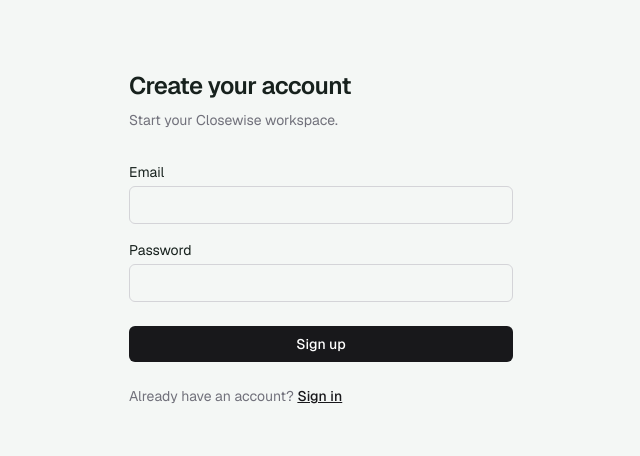
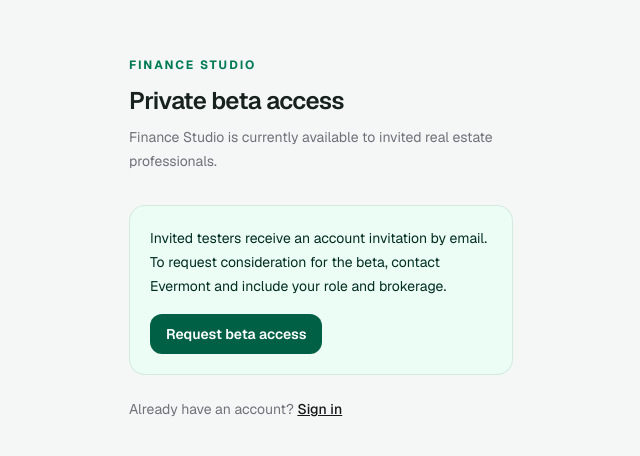
Before and after one commit to evermontRE/Closewise, a Next.js app: page /sign-up in a window 1280 px wide. Shown: the part 162-618 px from the top of the page, without its empty margins (319-959 px from the left). Built offline with nearby package versions, Linux system fonts and the light colour scheme.

Commit message:
test: add private beta release gates

```diff
--- a/package.json
+++ b/package.json
@@ -7,6 +7,7 @@
     "build": "next build",
     "start": "next start",
     "lint": "eslint",
+    "test:smoke": "node scripts/smoke-test.mjs",
     "test": "node --test --experimental-strip-types src/domain/*.test.ts src/features/**/*.test.ts"
   },
   "dependencies": {
--- /dev/null
+++ b/scripts/smoke-test.mjs
@@ -0,0 +1,39 @@
+import { spawn } from "node:child_process";
+import assert from "node:assert/strict";
+
+const port = 3210;
+const origin = `http://127.0.0.1:${port}`;
+const server = spawn(process.execPath, ["node_modules/next/dist/bin/next", "start", "-H", "127.0.0.1", "-p", String(port)], {
+  env: { ...process.env, NEXT_PUBLIC_SUPABASE_URL: process.env.NEXT_PUBLIC_SUPABASE_URL ?? "https://example.supabase.co", NEXT_PUBLIC_SUPABASE_ANON_KEY: process.env.NEXT_PUBLIC_SUPABASE_ANON_KEY ?? "build-placeholder", NEXT_PUBLIC_SITE_URL: origin, NEXT_PUBLIC_REGISTRATION_MODE: "beta" },
+  stdio: ["ignore", "pipe", "pipe"],
+});
+let serverOutput = "";
+server.stdout.on("data", (chunk) => { serverOutput += chunk.toString(); });
+server.stderr.on("data", (chunk) => { serverOutput += chunk.toString(); });
+
+async function waitForServer() {
+  for (let attempt = 0; attempt < 40; attempt += 1) {
+    try { const response = await fetch(`${origin}/api/health/live`, { signal: AbortSignal.timeout(1_000) }); if (response.ok) return; } catch {}
+    await new Promise((resolve) => setTimeout(resolve, 250));
+  }
+  throw new Error(`Finance Studio did not become ready for smoke testing.\n${serverOutput}`);
+}
+
+try {
+  await waitForServer();
+  const routes = [["/", "Run your real estate business"], ["/pricing", "Plans for every stage"], ["/privacy", "Privacy Policy"], ["/security", "Financial organization requires"], ["/terms", "Terms of Use"], ["/sign-in", "Sign in"], ["/sign-up", "Private beta access"]];
+  for (const [path, expected] of routes) {
+    const response = await fetch(`${origin}${path}`, { signal: AbortSignal.timeout(5_000) });
+    assert.equal(response.status, 200, `${path} should load`);
+    const html = await response.text();
+    assert.match(html, new RegExp(expected, "i"), `${path} should contain its primary content`);
+    assert.ok(html.includes("<main") || html.includes("<h1"), `${path} should expose a primary landmark or heading`);
+    assert.equal(response.headers.get("x-content-type-options"), "nosniff", `${path} should retain security headers`);
+    assert.ok(response.headers.get("content-security-policy"), `${path} should include CSP`);
+  }
+  const dashboard = await fetch(`${origin}/dashboard`, { redirect: "manual", signal: AbortSignal.timeout(5_000) });
+  assert.ok([302, 307, 308].includes(dashboard.status), "anonymous dashboard access should redirect");
+  console.log("Smoke test passed: public routes, legal pages, beta gate, security headers, and authentication redirect.");
+} finally {
+  server.kill("SIGTERM");
+}
--- a/src/app/dashboard/dashboard-shell.tsx
+++ b/src/app/dashboard/dashboard-shell.tsx
@@ -68,7 +68,7 @@
           <Link href={workspace ? `/dashboard/billing?workspace=${workspace.id}` : "/dashboard/billing"} className="rounded-full border border-emerald-800/20 bg-white px-4 py-2 text-xs font-semibold text-emerald-900 shadow-sm">View plan</Link>
         </header>
         <main className="dashboard-main">{children}</main>
-        <footer className="dashboard-footer"><span>Finance Studio v1.0 © 2026 Evermont Realty Partners LLC.</span><span className="flex gap-4"><Link href="/privacy">Privacy</Link><Link href="/security">Security</Link></span></footer>
+        <footer className="dashboard-footer"><span>Finance Studio v1.0 © 2026 Evermont Realty Partners LLC.</span><span className="flex gap-4"><Link href="/terms">Terms</Link><Link href="/privacy">Privacy</Link><Link href="/security">Security</Link></span></footer>
       </div>
     </div>
   );
--- a/src/app/sign-in/page.tsx
+++ b/src/app/sign-in/page.tsx
@@ -30,7 +30,7 @@
     <div className="flex flex-1 items-center justify-center px-6 py-24">
       <div className="w-full max-w-sm">
         <h1 className="text-2xl font-semibold tracking-tight">Sign in</h1>
-        <p className="mt-2 text-sm text-zinc-500">Welcome back to Closewise.</p>
+        <p className="mt-2 text-sm text-zinc-500">Welcome back to Finance Studio.</p>
 
         <form onSubmit={handleSubmit} className="mt-8 flex flex-col gap-4">
           <label className="flex flex-col gap-1 text-sm">
@@ -64,10 +64,7 @@
         </form>
 
         <p className="mt-6 text-sm text-zinc-500">
-          Don&apos;t have an account?{" "}
-          <Link href="/sign-up" className="font-medium text-zinc-900 underline">
-            Sign up
-          </Link>
+          Need access?{" "}<Link href="/sign-up" className="font-medium text-zinc-900 underline">View registration status</Link>
         </p>
       </div>
     </div>
--- a/src/app/sign-up/page.tsx
+++ b/src/app/sign-up/page.tsx
@@ -3,8 +3,10 @@
 import { useState } from "react";
 import Link from "next/link";
 import { createClient } from "@/lib/supabase/client";
+import { registrationCopy, registrationMode } from "@/lib/registration";
 
 export default function SignUpPage() {
+  const copy = registrationCopy(registrationMode());
   const [email, setEmail] = useState("");
   const [password, setPassword] = useState("");
   const [status, setStatus] = useState<"idle" | "loading" | "sent" | "error">("idle");
@@ -31,10 +33,11 @@
   return (
     <div className="flex flex-1 items-center justify-center px-6 py-24">
       <div className="w-full max-w-sm">
-        <h1 className="text-2xl font-semibold tracking-tight">Create your account</h1>
-        <p className="mt-2 text-sm text-zinc-500">Start your Closewise workspace.</p>
+        <p className="text-xs font-bold uppercase tracking-[0.16em] text-emerald-700">Finance Studio</p>
+        <h1 className="mt-3 text-2xl font-semibold tracking-tight">{copy.heading}</h1>
+        <p className="mt-2 text-sm leading-6 text-zinc-500">{copy.description}</p>
 
-        <form onSubmit={handleSubmit} className="mt-8 flex flex-col gap-4">
+        {copy.canRegister ? <form onSubmit={handleSubmit} className="mt-8 flex flex-col gap-4">
           <label className="flex flex-col gap-1 text-sm">
             Email
             <input
@@ -66,7 +69,7 @@
           {message && (
             <p className={`text-sm ${status === "error" ? "text-red-600" : "text-emerald-600"}`}>{message}</p>
           )}
-        </form>
+        </form> : <div className="mt-8 rounded-2xl border border-emerald-900/10 bg-emerald-50 p-5"><p className="text-sm leading-6 text-emerald-950">Invited testers receive an account invitation by email. To request consideration for the beta, contact Evermont and include your role and brokerage.</p><a href="mailto:eva@evermontre.com?subject=Finance%20Studio%20private%20beta" className="mt-4 inline-flex rounded-xl bg-emerald-800 px-4 py-2.5 text-sm font-semibold text-white">Request beta access</a></div>}
 
         <p className="mt-6 text-sm text-zinc-500">
           Already have an account?{" "}
--- /dev/null
+++ b/src/app/terms/page.tsx
@@ -0,0 +1,17 @@
+import Link from "next/link";
+
+export const metadata = { title: "Terms of Use | Finance Studio", description: "Prelaunch terms governing access to Finance Studio." };
+
+const sections = [
+  ["Permitted use", "Finance Studio is licensed for a customer's own lawful business use. Accounts, access credentials, exports, and connected financial data may not be resold, sublicensed, or used to provide unauthorized access to another person."],
+  ["Planning tool—not professional advice", "Finance Studio organizes information and provides business and financial-planning estimates. It does not provide accounting, tax, legal, brokerage, lending, appraisal, investment, or financial advice and is not a substitute for a qualified professional."],
+  ["No tax filing", "Finance Studio does not prepare or file tax returns. Tax-related views are organizational and planning tools. Customers are responsible for reviewing records, assumptions, classifications, rates, and results."],
+  ["Customer responsibilities", "Customers are responsible for accurate information, lawful account connections, device and account security, exports and backups, and timely review of imported transactions and reconciliation differences."],
+  ["Subscriptions and cancellation", "Paid access is governed by the plan selected at checkout. Current pricing, renewal timing, cancellation controls, and applicable refund terms are displayed before purchase or in the billing portal."],
+  ["Availability and warranties", "The prelaunch service is provided for evaluation and may change. Availability, compatibility, estimates, and results may vary with provider availability, customer inputs, browser or device behavior, and changes in law or industry practices."],
+  ["Contact", "Questions about these terms may be sent to eva@evermontre.com. Final commercial terms, refund language, governing law, and liability provisions require professional legal review before general availability."],
+];
+
+export default function TermsPage() {
+  return <main className="min-h-screen bg-[#f4f8f6] px-5 py-12 text-zinc-900"><article className="mx-auto max-w-3xl rounded-3xl border border-emerald-950/10 bg-white p-7 shadow-sm sm:p-12"><p className="text-xs font-bold uppercase tracking-[0.18em] text-emerald-700">Evermont Finance Studio</p><h1 className="mt-3 text-4xl font-semibold tracking-[-0.04em]">Terms of Use</h1><p className="mt-3 text-sm text-zinc-500">Effective September 3, 2026 · Prelaunch terms</p><p className="mt-7 leading-7 text-zinc-700">These terms describe the intended prelaunch use of Finance Studio. Accessing the private beta indicates agreement to use the service responsibly and only with information you are authorized to manage.</p><div className="mt-9 space-y-8">{sections.map(([title, body]) => <section key={title}><h2 className="text-lg font-semibold">{title}</h2><p className="mt-2 leading-7 text-zinc-600">{body}</p></section>)}</div><div className="mt-10 flex flex-wrap gap-5 border-t border-zinc-200 pt-6 text-sm"><Link className="font-semibold text-emerald-800 underline underline-offset-4" href="/privacy">Privacy Policy</Link><Link className="font-semibold text-emerald-800 underline underline-offset-4" href="/security">Security Overview</Link></div></article></main>;
+}
--- /dev/null
+++ b/src/lib/registration.ts
@@ -0,0 +1,12 @@
+export type RegistrationMode = "open" | "beta" | "closed";
+
+export function registrationMode(value = process.env.NEXT_PUBLIC_REGISTRATION_MODE): RegistrationMode {
+  if (value === "open" || value === "closed") return value;
+  return "beta";
+}
+
+export function registrationCopy(mode: RegistrationMode) {
+  if (mode === "open") return { heading: "Create your account", description: "Start your Finance Studio workspace.", canRegister: true };
+  if (mode === "closed") return { heading: "Registration is closed", description: "Finance Studio is not accepting new accounts right now.", canRegister: false };
+  return { heading: "Private beta access", description: "Finance Studio is currently available to invited real estate professionals.", canRegister: false };
+}
```
Also changed, not shown: 2 other files (tests, documents, lock files or other folders).
